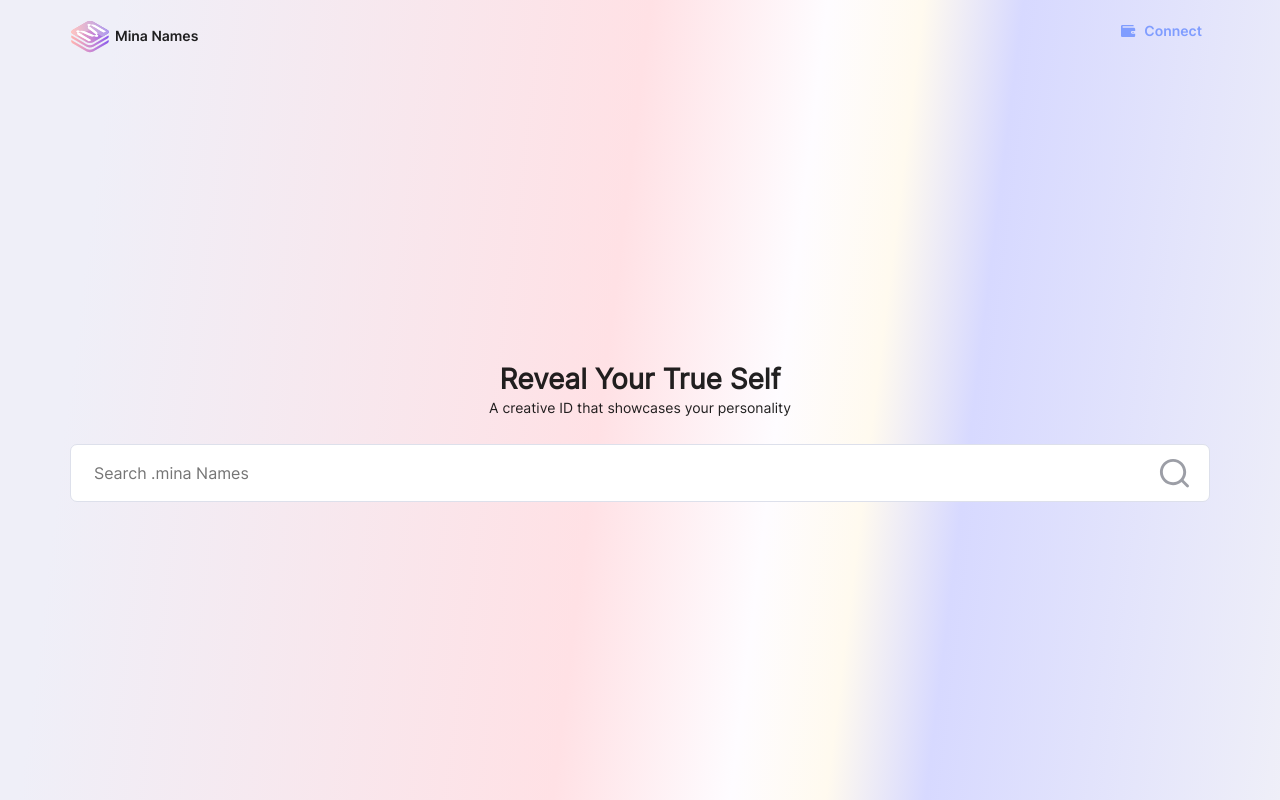
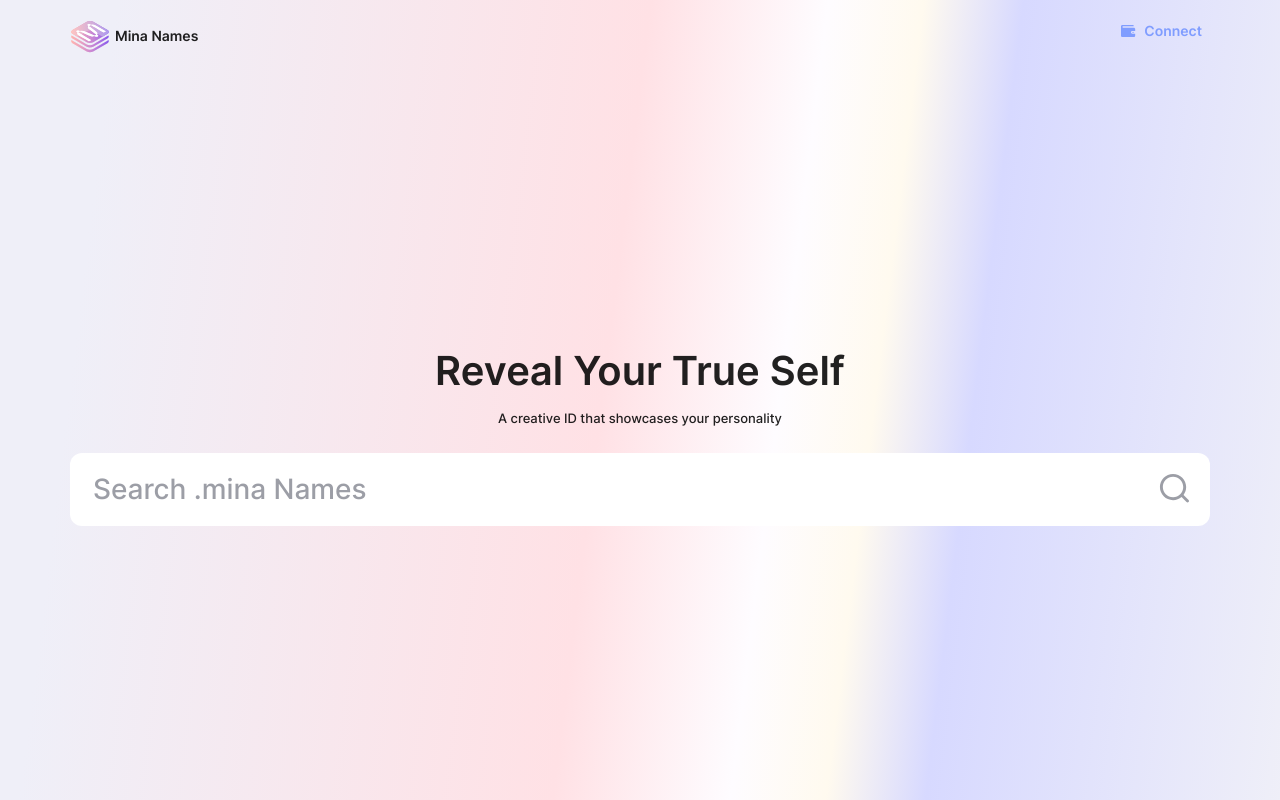
Before and after one commit to Staketab/mina-names, a Next.js app in the folder ui/: page / in a window 1280 px wide. Built offline with nearby package versions, Linux system fonts and the light colour scheme.

Commit message:
refactor

```diff
--- a/ui/components/atoms/input/index.module.css
+++ b/ui/components/atoms/input/index.module.css
@@ -1,20 +1,17 @@
 .wrapper {
-    width: 100%;
-    position: relative;
+  width: 100%;
+  position: relative;
 }
 
 .input {
-  border: 1px solid #dde0eb;
-  border-radius: 7px;
-  color: #000c;
+  border: none;
+  border-radius: 12px;
+  color: var(--col--dark);
   display: block;
-  font-family: Inter, sans-serif;
   font-size: 16px;
-  font-weight: 500;
-  line-height: 133%;
-  line-height: 20px;
   padding: 18px 89px 18px 23px;
   width: 100%;
+  font-size: 28px;
 }
 
 .input:hover {
@@ -30,5 +27,9 @@
 .searchIcon {
   position: absolute;
   right: 18px;
-  top: 12px;
+  top: 18px;
 }
+
+.input::placeholder {
+  color: #9c9ea6;
+}
--- a/ui/components/atoms/input/input.tsx
+++ b/ui/components/atoms/input/input.tsx
@@ -31,7 +31,7 @@ const Input = ({
   return (
     <div className={style.wrapper}>
       <input
-        className={classNames(style.input, className)}
+        className={classNames(style.input, className, 't-inter-medium')}
         onChange={onChange}
         placeholder={placeholder}
         value={value}
--- a/ui/components/atoms/logo/index.module.css
+++ b/ui/components/atoms/logo/index.module.css
@@ -1,4 +1,4 @@
-.logo {
+.logo a{
   display: inline-flex;
   align-items: center;
   justify-content: center;
--- a/ui/components/atoms/logo/logo.tsx
+++ b/ui/components/atoms/logo/logo.tsx
@@ -2,12 +2,15 @@ import Image from "next/image";
 import LogoIcon from "../../../assets/logo.svg";
 
 import style from "./index.module.css";
+import Link from "next/link";
 
 const Logo = () => {
   return (
     <div className={style.logo}>
-      <Image src={LogoIcon} alt="Mina Names" />
-      <span className="t-inter-semi-bold">Mina Names</span>
+      <Link href={"/"}>
+        <Image src={LogoIcon} alt="Mina Names" />
+        <span className="t-inter-semi-bold">Mina Names</span>
+      </Link>
     </div>
   );
 };
--- a/ui/components/atoms/resultItem/index.module.css
+++ b/ui/components/atoms/resultItem/index.module.css
@@ -1,10 +1,14 @@
 .wrapper {
   border-radius: 12px;
-  background: #fff;
+  background: var(--col--light);
   padding: 18px 18px 18px 23px;
   display: flex;
   justify-content: space-between;
   align-items: center;
-  margin-top: 20px;
   width: 100%;
+  font-size: 28px;
 }
+
+.wrapper span {
+  color: #9c9ea6;
+}
--- a/ui/components/atoms/resultItem/index.ts
+++ b/ui/components/atoms/resultItem/index.ts
@@ -0,0 +1 @@
+export { default as ResultItem } from "./resultItem";
--- a/ui/components/atoms/resultItem/resultItem.tsx
+++ b/ui/components/atoms/resultItem/resultItem.tsx
@@ -1,11 +1,15 @@
+import classNames from "classnames";
 import { Button } from "../button";
 import { Variant } from "../button/types";
 import style from "./index.module.css";
 
-const ResultItem = ({ text }) => {
+const ResultItem = ({ text, className }) => {
   return (
-    <div className={style.wrapper}>
-      {text}
+    <div className={classNames(style.wrapper, className, "t-inter-medium")}>
+      <div>
+        {text}
+        <span>.mina</span>
+      </div>
       <Button text="Purchase" variant={Variant.blue} />
     </div>
   );
--- a/ui/components/organisms/navigation/index.module.css
+++ b/ui/components/organisms/navigation/index.module.css
@@ -28,6 +28,7 @@
   justify-content: flex-start;
   padding: 0 38px 0 24px;
   height: 40px;
+  gap: 12px;
 }
 
 .link img {
--- a/ui/pages/index.module.css
+++ b/ui/pages/index.module.css
@@ -10,18 +10,32 @@
   padding: 16px 0 16px;
 }
 
+.searchName {
+  width: 100%;
+  position: relative;
+}
+
 .content {
   display: flex;
   flex-direction: column;
   align-items: center;
   justify-content: center;
   flex-grow: 1;
+  position: relative;
 }
 
 .content h1 {
-  margin: 0 0 10px 0;
+  margin: 0 0 19px 0;
+  font-size: 40px;
+  line-height: 40px;
 }
 
 .content p {
   margin: 0 0 26px 0;
+  font-size: 13px;
 }
+
+.resultItem {
+  position: absolute;
+  top: calc(50% + 100px);
+}
--- a/ui/pages/index.tsx
+++ b/ui/pages/index.tsx
@@ -7,8 +7,8 @@ import { Input } from "../components/atoms/input";
 import { InputVariant } from "../components/atoms/input/input";
 import { useKeyPress } from "../hooks/useKeyPress";
 import { useState } from "react";
-import ResultItem from "../components/atoms/resultItem/resultItem";
 import classNames from "classnames";
+import { ResultItem } from "../components/atoms/resultItem";
 
 export default function Home() {
   const [value, setValue] = useState("");
@@ -41,8 +41,10 @@ export default function Home() {
           <ConnectWalletButton />
         </div>
         <div className={style.content}>
-          <h1>Reveal Your True Self</h1>
-          <p>A creative ID that showcases your personality</p>
+          <h1 className="t-inter-semi-bold">Reveal Your True Self</h1>
+          <p className="t-inter-medium">
+            A creative ID that showcases your personality
+          </p>
           <Input
             placeholder="Search .mina Names"
             value={value}
@@ -50,7 +52,7 @@ export default function Home() {
             onChange={(e) => setValue(e.target.value)}
             variant={InputVariant.search}
           />
-          {resultContent.isShow && <ResultItem text={resultContent.text} />}
+          {resultContent.isShow && <ResultItem text={resultContent.text} className={style.resultItem}/>}
         </div>
       </div>
     </>
```
Also changed, not shown: ui/components/atoms/iconComponents/account.tsx (added, +33 -0 lines), ui/components/atoms/iconComponents/index.module.css (added, +7 -0 lines).
